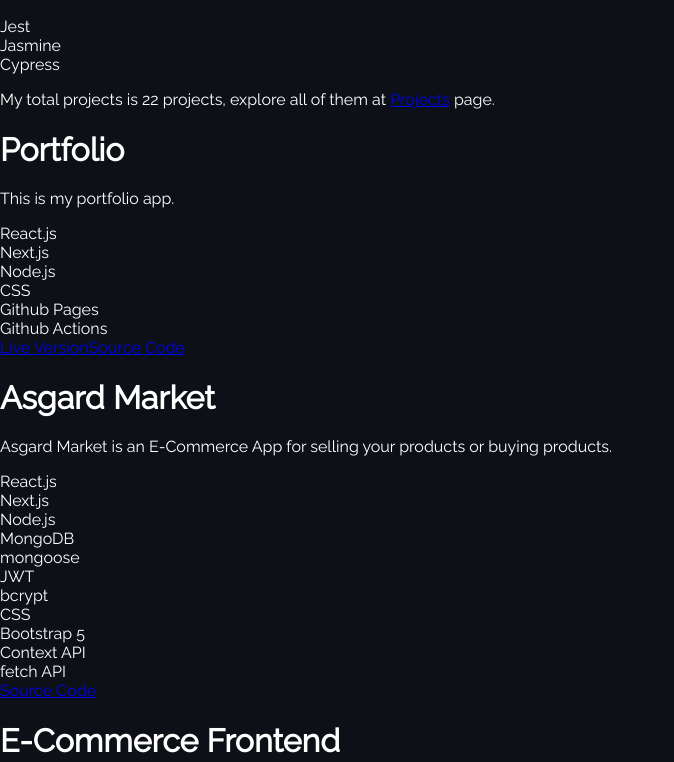
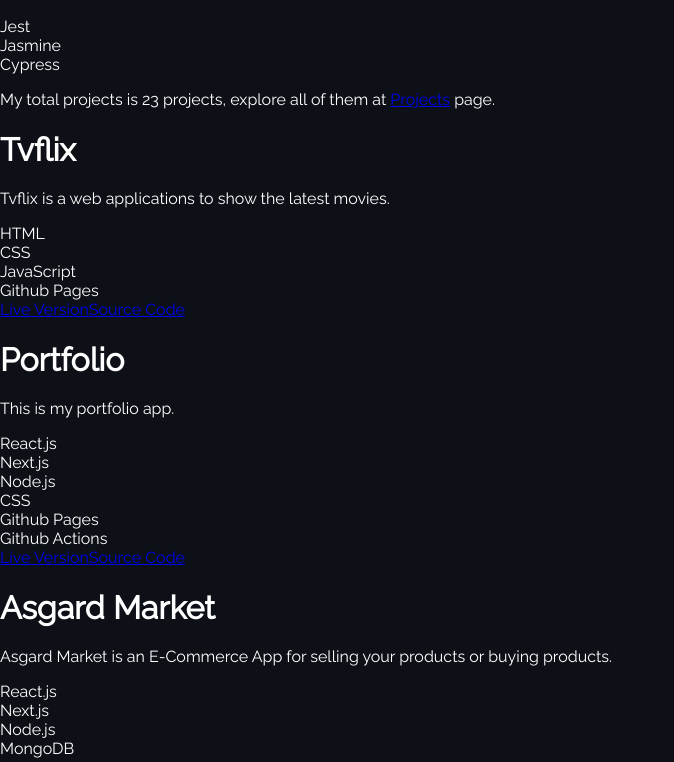
Before and after one commit to YousifAbozid/YousifAbozid.github.io, a Next.js app: page / in a window 1280 px wide. Shown: the part 1702-2464 px from the top of the page, without its empty margins (0-674 px from the left). Built offline with nearby package versions, Linux system fonts and the light colour scheme.

Commit message:
add new project tvflix

```diff
--- a/data/projectsArray.js
+++ b/data/projectsArray.js
@@ -1,4 +1,11 @@
 const projectsArray = [
+  {
+    name: 'Tvflix',
+    description: 'Tvflix is a web applications to show the latest movies.',
+    tools: ['HTML', 'CSS', 'JavaScript', 'Github Pages'],
+    live: 'https://YousifAbozid.github.io/Tvflix',
+    source: 'https://github.com/YousifAbozid/Tvflix',
+  },
   {
     name: 'Portfolio',
     description: 'This is my portfolio app.',
```
